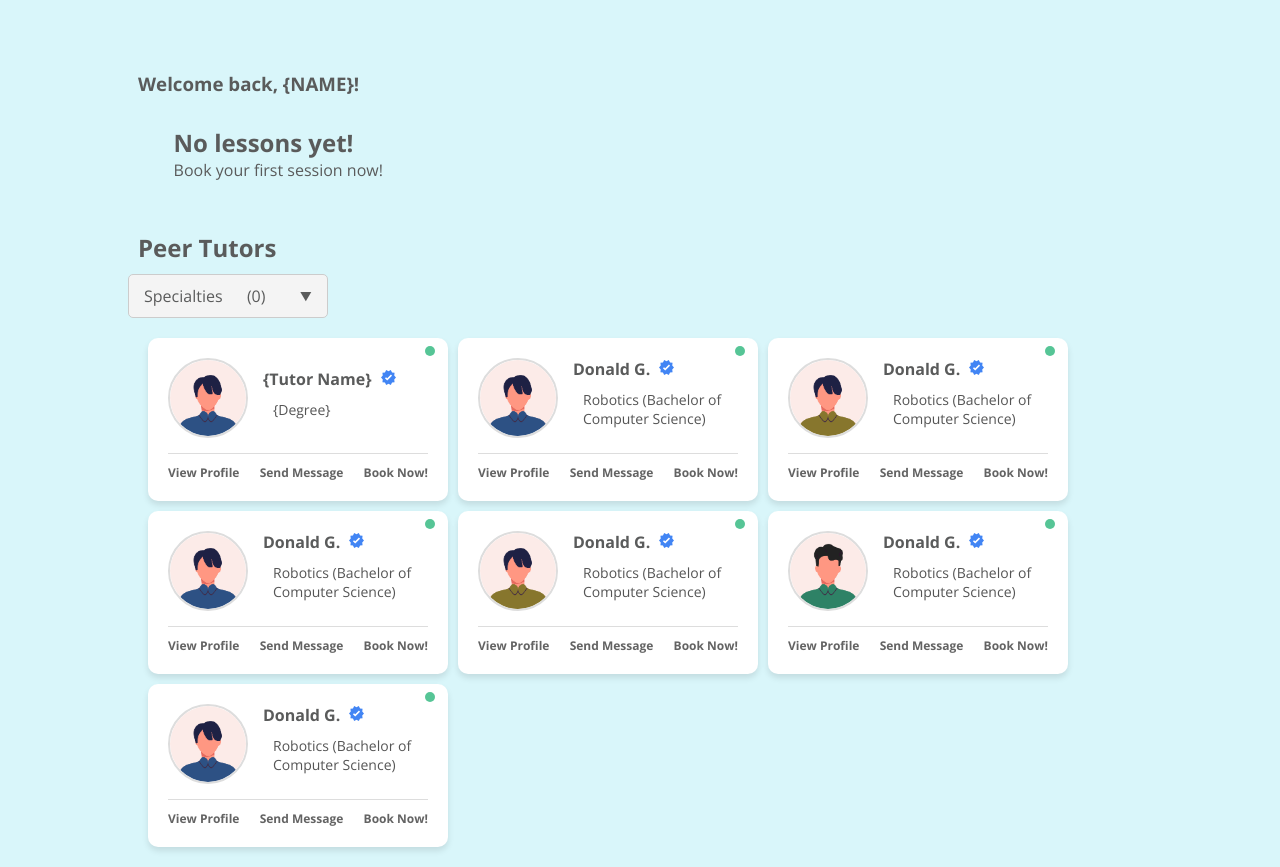
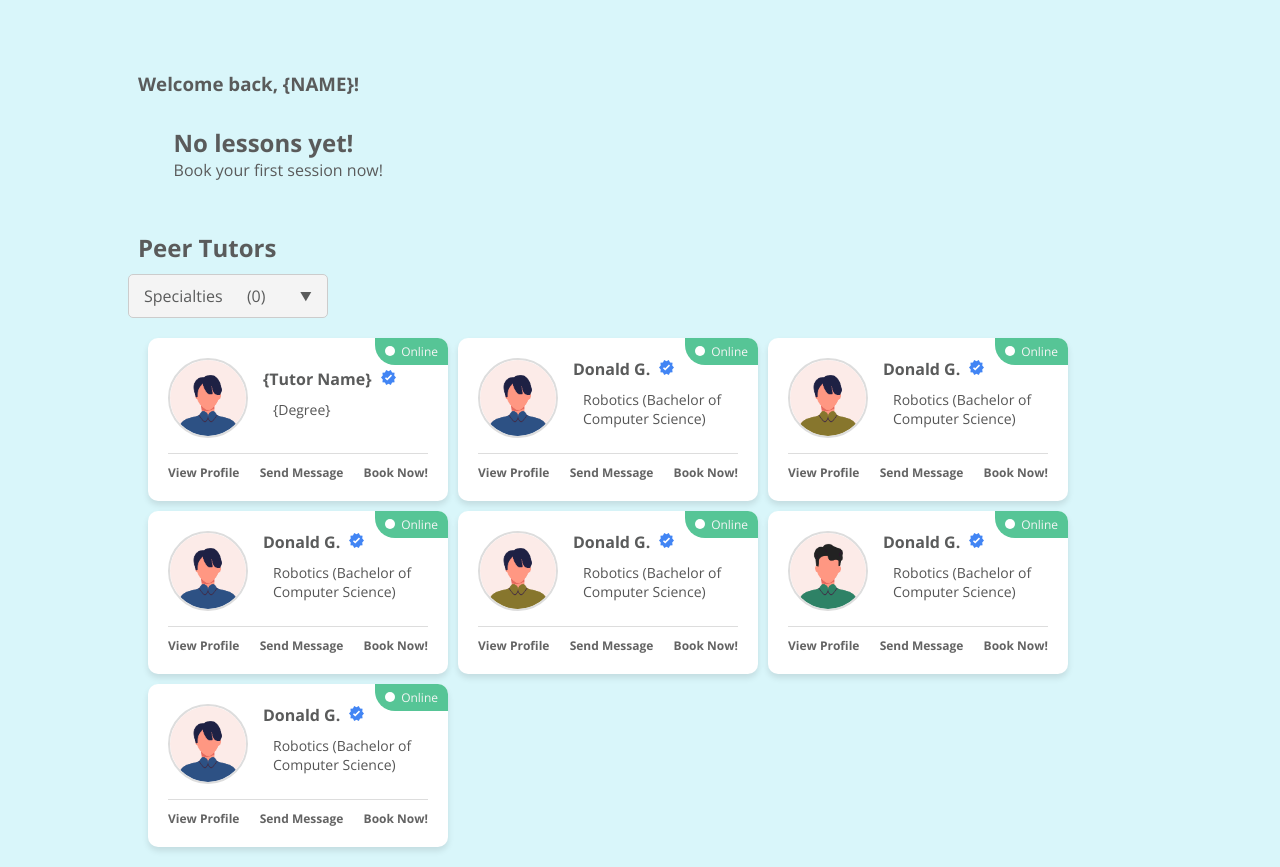
Before and after one commit to seffy/TutorConnect1.1, a website: page SIT 725 Group project/View/studenthomepage.html in a window 1280 px wide. Shown: the part 69-936 px from the top of the page. Drawn offline with nearby package versions, Linux system fonts and the light colour scheme; files whose address does not match are found by name.

Commit message:
error fix

```diff
--- a/SIT 725 Group project/Public/styles.css
+++ b/SIT 725 Group project/Public/styles.css
@@ -793,7 +793,9 @@ padding: 20px;
   display: flex;
   flex-wrap: wrap;
   gap: 10px; /* Space between buttons */
-  justify-content: flex-start; /* Align items to the left */
+  justify-content: stretch; /* Align items to the left */
+
+
   padding: 20px;
 }
 .cat-btn {
@@ -819,8 +821,8 @@ padding: 20px;
   background-color: #fff;
   border-radius: 10px;
   box-shadow: 0 4px 6px rgba(0, 0, 0, 0.1);
-  width: calc(33.333% - 20px); /* 3 cards per row with spacing */
-  max-width: 300px; /* Prevent overly large cards */
+  width: calc(25% - 20px); /* 3 cards per row with spacing */
+  min-width: 300px; /* Prevent overly large cards */
   padding: 20px;
   text-align: left;
   transition: transform 0.3s ease, box-shadow 0.3s ease;
@@ -909,6 +911,7 @@ padding: 20px;
   color: var(--gray3);
   font-weight: bold;
   cursor: pointer;
+
 }
 
 .actions a:hover {
@@ -918,6 +921,8 @@ padding: 20px;
 
 .th-actions {
   width: 90%;
+  display: flex;
+  justify-content: space-between;
   position: absolute;
  bottom: 20px;
   border-top: 1px solid #ddd;
--- a/SIT 725 Group project/View/studenthomepage.html
+++ b/SIT 725 Group project/View/studenthomepage.html
@@ -61,9 +61,9 @@
                   </div>
                   <div class="flex-container">
                      <div class="tutor-card">
-                        <div class="status">
-                           <div class="online pulseeffect-infi">
-                           </div>
+                        <div class="status status-online">
+                           <div class="online-w">
+                           </div> Online
                         </div>
                         <div class="profile">
                            <img src="images/person2.png" alt="Profile Picture">
@@ -82,9 +82,9 @@
                         </div>
                      </div>
                      <div class="tutor-card">
-                        <div class="status">
-                           <div class="online pulseeffect-infi">
-                           </div>
+                        <div class="status status-online">
+                           <div class="online-w">
+                           </div> Online
                         </div>
                         <div class="profile">
                            <img src="images/person2.png" alt="Profile Picture">
@@ -103,9 +103,9 @@
                         </div>
                      </div>
                      <div class="tutor-card">
-                        <div class="status">
-                           <div class="online pulseeffect-infi">
-                           </div>
+                        <div class="status status-online">
+                           <div class="online-w">
+                           </div> Online
                         </div>
                         <div class="profile">
                            <img src="images/person4.png" alt="Profile Picture">
@@ -124,9 +124,9 @@
                         </div>
                      </div>
                      <div class="tutor-card">
-                        <div class="status">
-                           <div class="online pulseeffect-infi">
-                           </div>
+                        <div class="status status-online">
+                           <div class="online-w">
+                           </div> Online
                         </div>
                         <div class="profile">
                            <img src="images/person2.png" alt="Profile Picture">
@@ -145,9 +145,9 @@
                         </div>
                      </div>
                      <div class="tutor-card">
-                        <div class="status">
-                           <div class="online pulseeffect-infi">
-                           </div>
+                        <div class="status status-online">
+                           <div class="online-w">
+                           </div> Online
                         </div>
                         <div class="profile">
                            <img src="images/person4.png" alt="Profile Picture">
@@ -166,9 +166,9 @@
                         </div>
                      </div>
                      <div class="tutor-card">
-                        <div class="status">
-                           <div class="online pulseeffect-infi">
-                           </div>
+                        <div class="status status-online">
+                           <div class="online-w">
+                           </div> Online
                         </div>
                         <div class="profile">
                            <img src="images/person1.png" alt="Profile Picture">
@@ -187,9 +187,9 @@
                         </div>
                      </div>
                      <div class="tutor-card">
-                        <div class="status">
-                           <div class="online pulseeffect-infi">
-                           </div>
+                        <div class="status status-online">
+                           <div class="online-w">
+                           </div> Online
                         </div>
                         <div class="profile">
                            <img src="images/person2.png" alt="Profile Picture">
```
Also changed, not shown: SIT 725 Group project/Server.js (+10 -0 lines), SIT 725 Group project/View/index.html (+5 -17 lines), SIT 725 Group project/View/login.html (+1 -19 lines).
